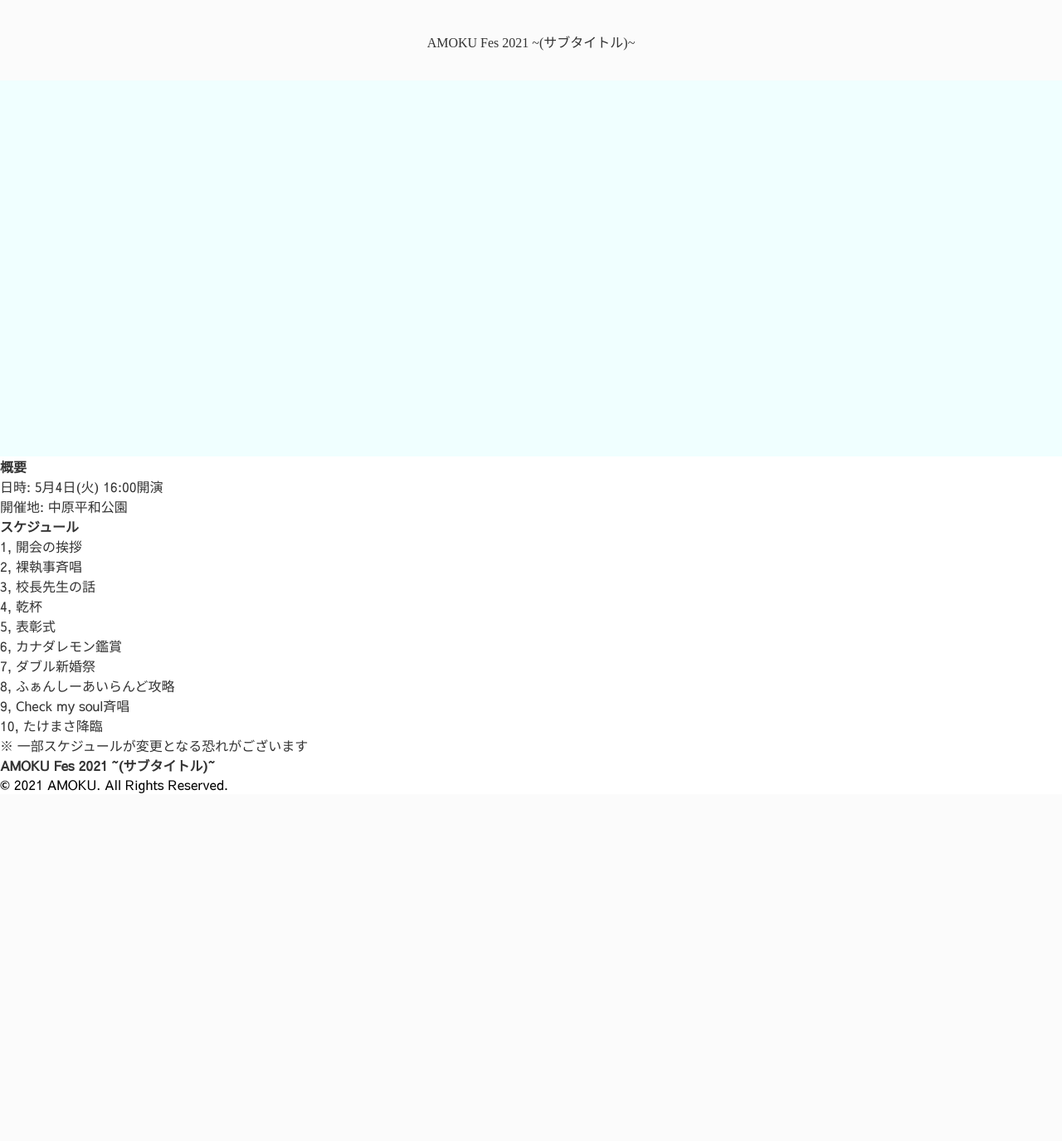
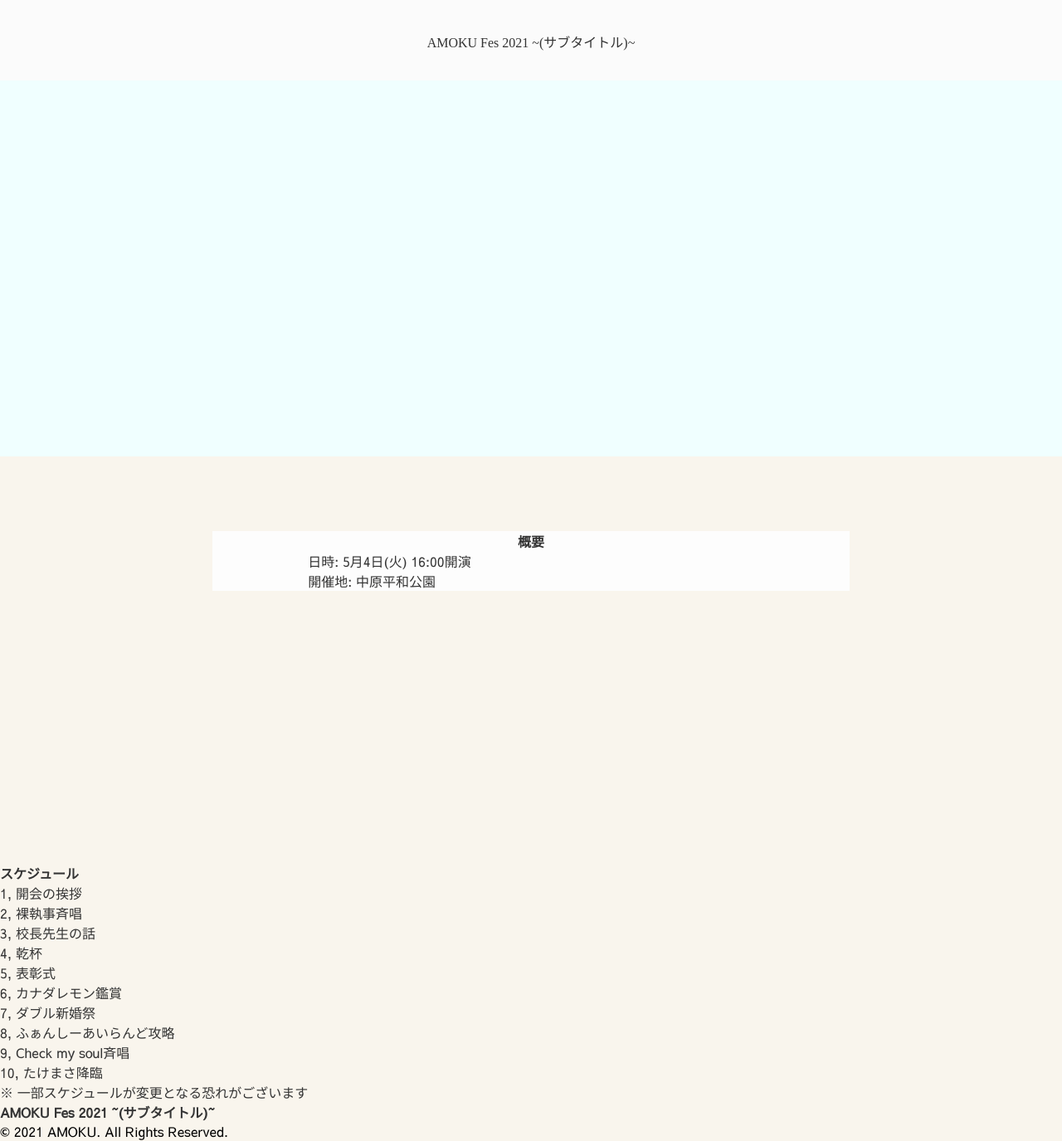
Before and after one commit to kazuya002ex/amoku_fes_2021, a PHP site: page / in a window 1280 px wide. Shown: the whole page at 83% size. Before the commit the page ends 956 px from the top, so only its background shows below. Run offline with PHP 8.4, Linux system fonts and the light colour scheme; some web fonts are replaced.

Commit message:
feat: overviewの囲いで手こずった

```diff
--- a/index.html
+++ b/index.html
@@ -20,6 +20,7 @@
         </section>
 
         <section class="overview">
+            <div class="overview-wrapper">
                 <div class="overview-title">
                     <h2>概要</h2>
                 </div>
@@ -27,6 +28,7 @@
                 <div class="overview-contents">
                     <p>日時: 5月4日(火) 16:00開演</p>
                     <p>開催地: 中原平和公園</p>
+                </div>
             </div>
         </section>
 
--- a/style.css
+++ b/style.css
@@ -113,6 +113,7 @@ img {
 body{
   width: 100%;
   font-family: "Sawarabi Gothic";
+  background-color: rgb(249, 245, 237);
 }
 
 /* header */
@@ -136,3 +137,21 @@ header h1 {
   height: 550px;
   background-color: azure; /* TODO: とりあえず */
 }
+
+.overview {
+  height: 400px;
+  /* background-color: rgb(173, 173, 255); */
+}
+
+.overview-wrapper {
+  background-color: rgb(253, 253, 253);
+  margin: 0 20%;
+  margin-top: 7%;
+  padding-left: 9%;
+  padding-right: 9%;
+}
+
+.overview-title {
+  /* padding-top: 8%; */
+  text-align: center;
+}
```
Lines whose indentation alone changed are shown as unchanged.
